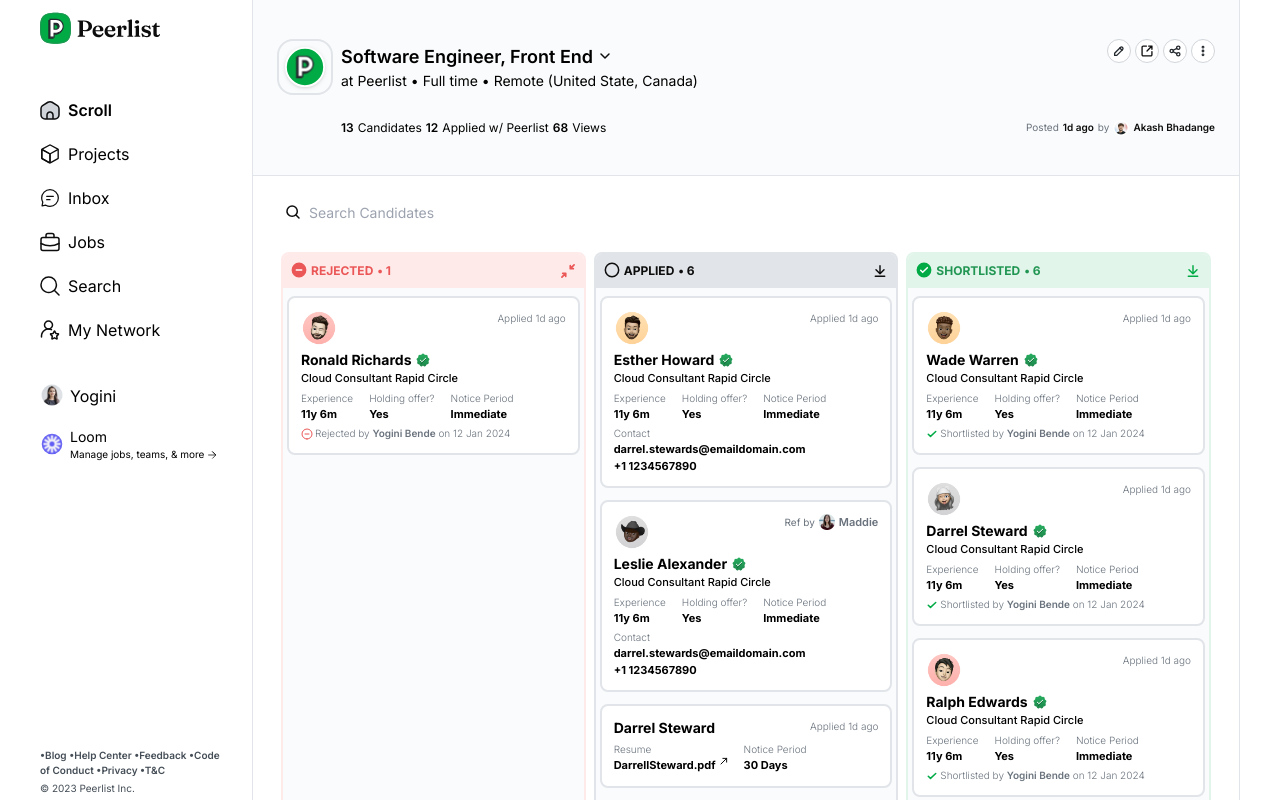
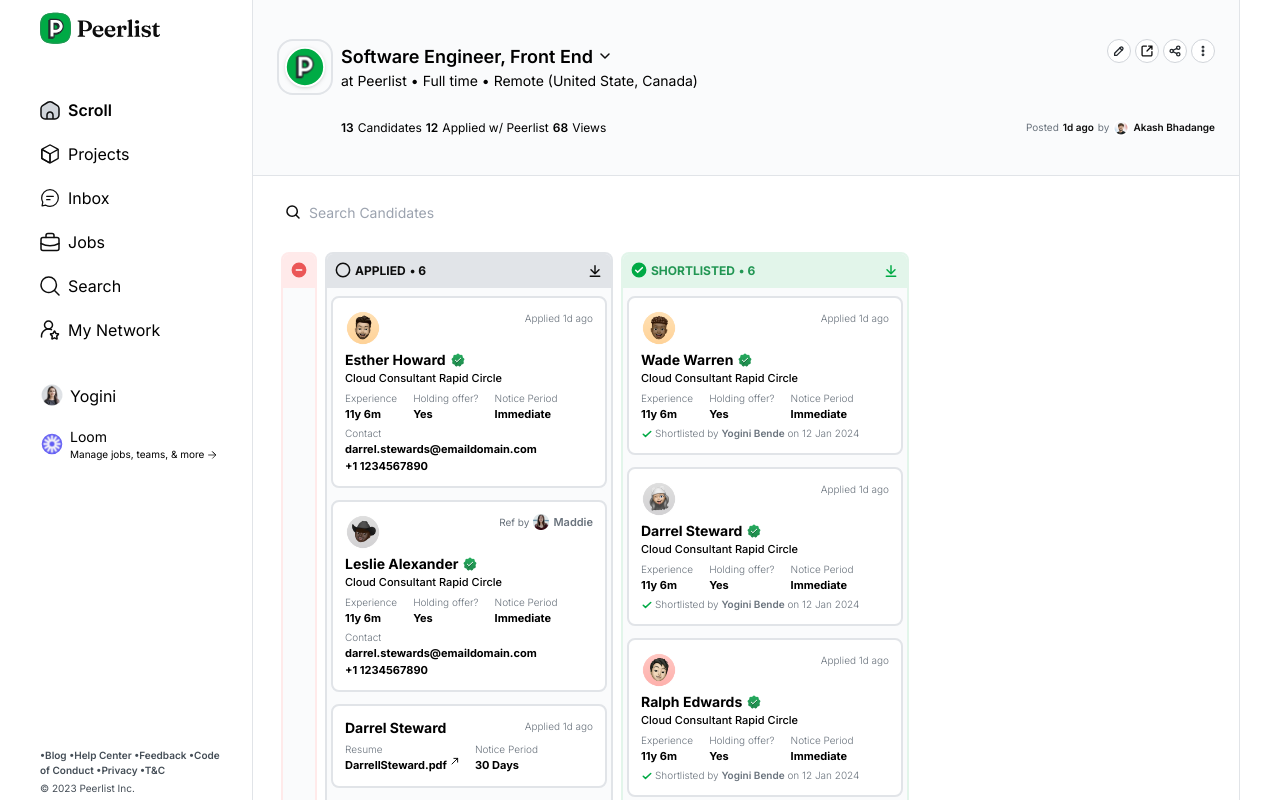
Before and after one commit to Krushna-Kulkarni/peerlist-manage-candidates-dashboard, a Next.js app: page / in a window 1280 px wide. Both pictures are taken after a click on the button 433 px from the left and 375 px from the top of the page. Shown: the top 800 px of the page. Built offline with nearby package versions, Linux system fonts and the light colour scheme.

Commit message:
basic idea of how it will go, but there are complex complications. need to solve those.

```diff
--- a/components/applicationCard.tsx
+++ b/components/applicationCard.tsx
@@ -9,7 +9,10 @@
 import moment from "moment";
 import { peerlistIcon, rejected, shortlisted, verified } from "@/utils/icons";
 
-const ApplicationCard: React.FC<ApplicationCardProps> = ({ application }) => {
+const ApplicationCard: React.FC<ApplicationCardProps> = ({
+  application,
+  isExpanded,
+}) => {
   const {
     firstName,
     lastName,
@@ -26,6 +29,8 @@
   } = application;
 
   return (
+    <>
+      {isExpanded ? (
         // target md:min-w- & md:m-1for card width on taablet+
         // target min-w- & m-auto for card width on mobile
         <div className="flex flex-col gap-1 min-w-full md:min-w-64 bg-[#FFFF] px-3 py-3 justify-between border-2 border-[#E1E4E8] rounded-lg  h-auto m-auto md:m-1 hover:bg-[#FAFBFC]">
@@ -49,7 +54,10 @@
                     <div className="flex items-center justify-center gap-1 text-[#6A737D] text-[10px]">
                       Ref by
                       <span>
-                    <img src={`${refBy?.profilePicture}`} className="w-4 h-4" />
+                        <img
+                          src={`${refBy?.profilePicture}`}
+                          className="w-4 h-4"
+                        />
                       </span>
                       <span className="text-[11px] text-[#6A737D] font-semibold">
                         {refBy?.firstName}
@@ -67,7 +75,9 @@
           </div>
           <div className="flex flex-col">
             <div className="flex gap-1 items-center">
-          <div className="text-sm font-bold">{firstName + " " + lastName}</div>
+              <div className="text-sm font-bold">
+                {firstName + " " + lastName}
+              </div>
               <div>{<img src={`${verified}`} className="w-4 h-4" />}</div>
             </div>
             <div className="text-[11px] font-medium">
@@ -124,7 +134,9 @@
             </div>
           ) : (
             <div>
-          <div className="text-[10px] font-light text-[#6A737D]">Contact</div>
+              <div className="text-[10px] font-light text-[#6A737D]">
+                Contact
+              </div>
               <div className="flex flex-col ">
                 <span className="text-[11px] font-bold">{email}</span>
                 <span className="text-[11px] font-bold">
@@ -134,6 +146,10 @@
             </div>
           )}
         </div>
+      ) : (
+        <div></div>
+      )}
+    </>
   );
 };
 
--- a/components/externalApplicationCard.tsx
+++ b/components/externalApplicationCard.tsx
@@ -6,6 +6,7 @@
 
 const ExternalApplicationCard: React.FC<ApplicationCardProps> = ({
   application,
+  isExpanded,
 }) => {
   const {
     firstName,
@@ -17,11 +18,15 @@
   } = application;
 
   return (
+    <>
+      {isExpanded ? (
         // target md:min-w- & md:m-1for card width on taablet+
         // target min-w- & m-auto for card width on mobile
         <div className="flex flex-col gap-1 min-w-full md:min-w-64 bg-[#FFFF] px-3 py-3 justify-between border-2 border-[#E1E4E8] rounded-lg  h-auto m-auto md:m-1 hover:bg-[#FAFBFC]">
           <div className="flex justify-between ">
-        <div className="text-sm font-bold">{firstName + " " + lastName}</div>
+            <div className="text-sm font-bold">
+              {firstName + " " + lastName}
+            </div>
             <div className="flex flex-col items-center pt-[1px] text-[10px] font-light text-[#6A737D] text-nowrap">
               Applied {formatTimeAgo(applicationDate)}
             </div>
@@ -50,7 +55,8 @@
             </div>
           </div>
           {!isEmpty(statusHistory) &&
-        (currentStatus === "Shortlisted" || currentStatus === "Rejected") && (
+            (currentStatus === "Shortlisted" ||
+              currentStatus === "Rejected") && (
               <div className="flex gap-0.5 items-center">
                 <span>
                   {currentStatus === "Shortlisted" ? (
@@ -71,6 +77,10 @@
               </div>
             )}
         </div>
+      ) : (
+        <div></div>
+      )}
+    </>
   );
 };
 
--- a/components/kanbanBoard.tsx
+++ b/components/kanbanBoard.tsx
@@ -25,6 +25,22 @@
 
   const [currentBoard, setCurrentBoard] = useState<section[]>(sections);
   const [searchQuery, setSearchQuery] = useState<string>("");
+
+  const [expandedSections, setExpandedSections] = useState([
+    "Rejected",
+    "Shortlisted",
+    "Applied",
+  ]);
+
+  const sectionExpansionHandler = (section: string) => {
+    setExpandedSections((prevExpandedSections) => {
+      const updatedExpandedSections = prevExpandedSections.includes(section)
+        ? [...prevExpandedSections].filter((sec) => sec !== section)
+        : [...prevExpandedSections, section];
+      console.log(updatedExpandedSections);
+      return updatedExpandedSections;
+    });
+  };
 
   useEffect(() => {
     let filteredApplications = applicationsData;
@@ -126,15 +142,27 @@
               <Droppable key={section.id} droppableId={section.id}>
                 {(provided) => (
                   <div
+                    onClick={() => sectionExpansionHandler(section.title)}
                     {...provided.droppableProps}
                     ref={provided.innerRef}
                     style={{
                       border: `2px solid ${section.bgColor}`,
+                      minWidth:
+                        window.innerWidth >= 640 &&
+                        expandedSections.includes(section.title)
+                          ? "18rem"
+                          : "fit-content",
+                      flex:
+                        window.innerWidth >= 640 &&
+                        expandedSections.includes(section.title)
+                          ? "0"
+                          : "none",
                     }}
                     // change md:min-w- for the section width on desktop when section.cards.length is 0
-                    // change min-w- for the section width on desktop when section.cards.length is 0
-                    className={`flex flex-col min-w-full sm:min-w-72 sm:flex-grow gap-1 max-w-full bg-[#FAFBFC] pb-4  m-1 rounded-lg items-center`}
+                    // change min-w- for the section width on mobile when section.cards.length is 0
+                    className={`flex flex-col min-w-full sm:min-w-72 sm:flex-grow gap-1 max-w-full bg-[#FAFBFC] pb-4  m-1 rounded-lg items-center cursor-pointer`}
                   >
+                    {expandedSections.includes(section.title) ? (
                       <div
                         style={{ backgroundColor: section.bgColor }}
                         className={`flex gap-1 w-full p-2 items-center rounded-t-md  `}
@@ -163,6 +191,19 @@
                           <img src={`${section.cta}`} className="w-4 h-4" />
                         </span>
                       </div>
+                    ) : (
+                      <div
+                        style={{ backgroundColor: section.bgColor }}
+                        className={`flex w-fit p-2 items-center rounded-t-md  `}
+                      >
+                        <span>
+                          <img
+                            src={`${section.icon}`}
+                            className="w-4 h-4 mb-0.5"
+                          />
+                        </span>
+                      </div>
+                    )}
 
                     {section.applications.map((application, index) => (
                       <Draggable
@@ -185,11 +226,17 @@
                               <ExternalApplicationCard
                                 key={application.id}
                                 application={application}
+                                isExpanded={expandedSections.includes(
+                                  section.title
+                                )}
                               />
                             ) : (
                               <ApplicationCard
                                 key={application.id}
                                 application={application}
+                                isExpanded={expandedSections.includes(
+                                  section.title
+                                )}
                               />
                             )}
                           </div>
--- a/utils/interfaces.ts
+++ b/utils/interfaces.ts
@@ -55,6 +55,7 @@
 
 export interface ApplicationCardProps {
   application: applicationData;
+  isExpanded: boolean;
 }
 export interface OpeningDetailsProps {
   opening: openingData;
```
Lines whose indentation alone changed are shown as unchanged.
